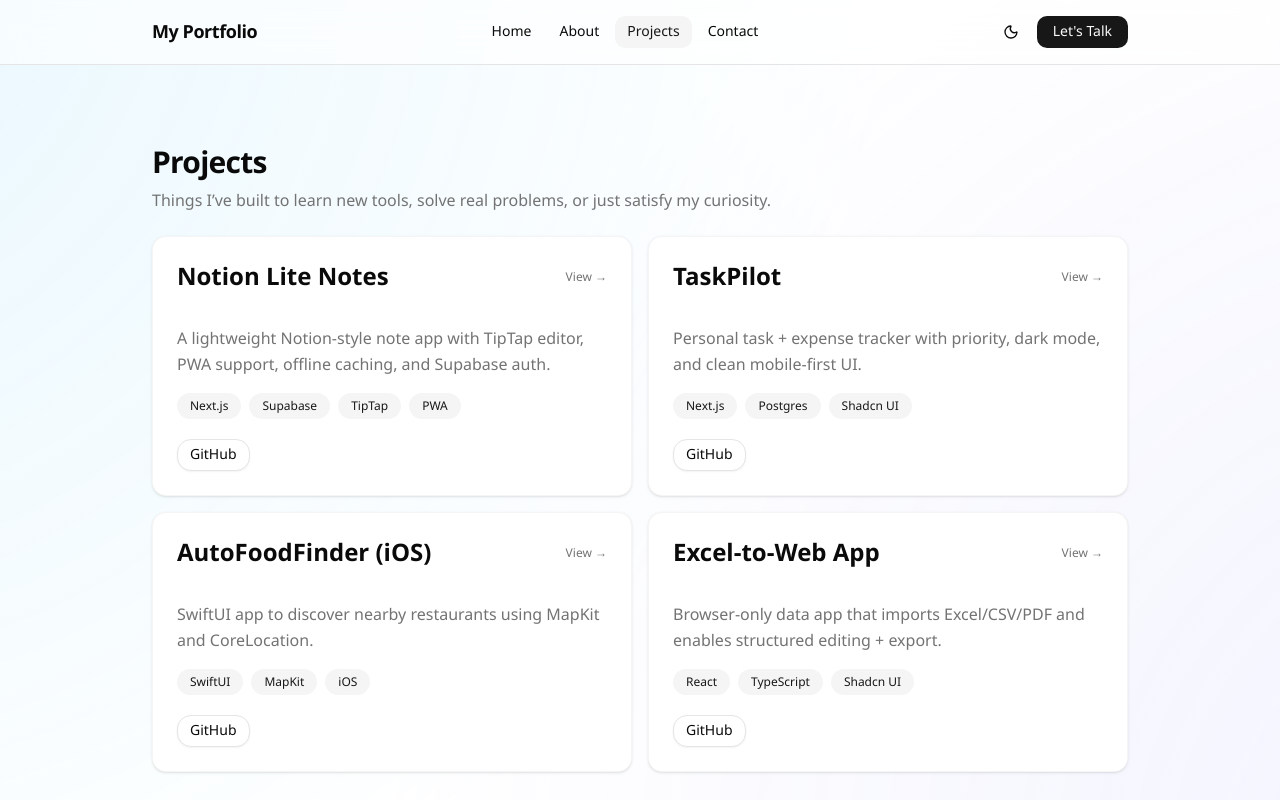
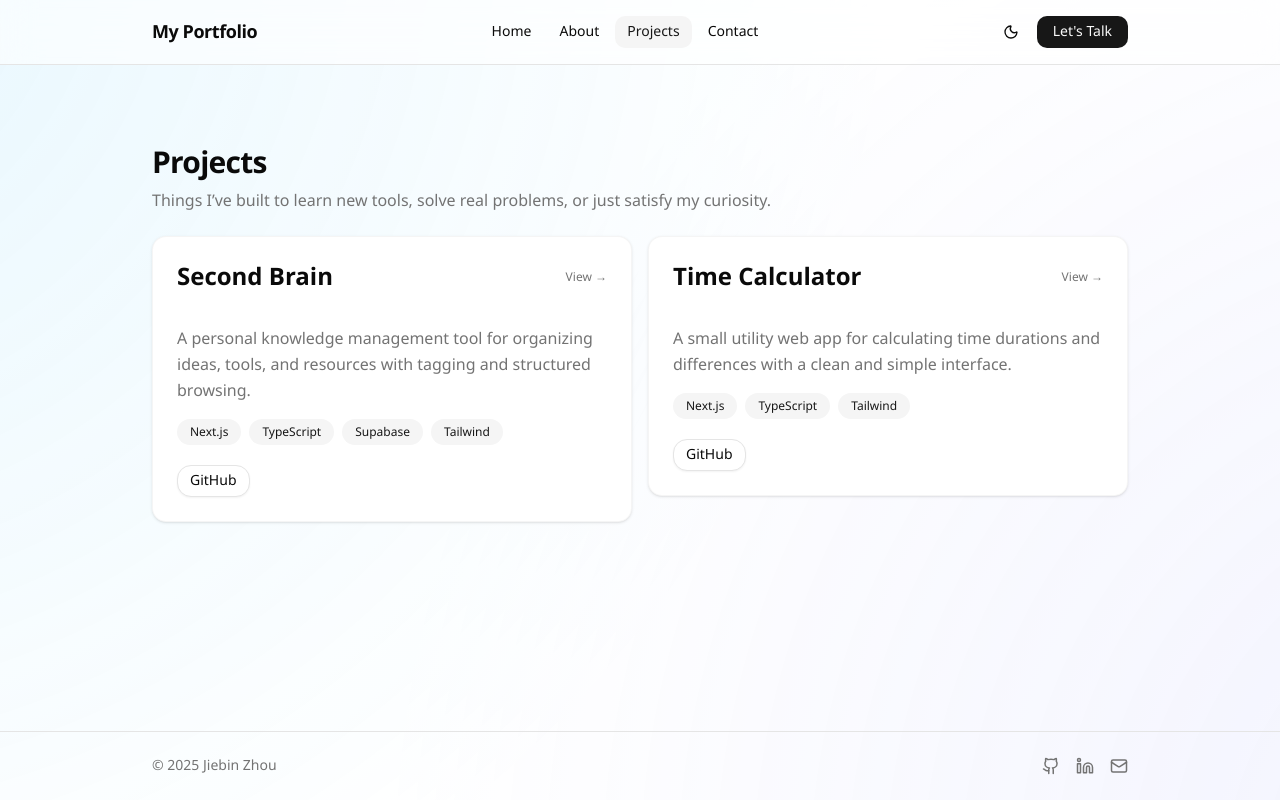
Before and after one commit to jiebinzhou98/portfolio, a Next.js app: page /projects in a window 1280 px wide. Shown: the top 800 px of the page. Built offline with nearby package versions, Linux system fonts and the light colour scheme.

Commit message:
fix project page

```diff
--- a/src/data/projects.ts
+++ b/src/data/projects.ts
@@ -9,35 +9,19 @@ export type Project = {
 
 export const projects: Project[] = [
   {
-    slug: "notion-lite",
-    title: "Notion Lite Notes",
+    slug: "second-brain",
+    title: "Second Brain",
     description:
-      "A lightweight Notion-style note app with TipTap editor, PWA support, offline caching, and Supabase auth.",
-    tags: ["Next.js", "Supabase", "TipTap", "PWA"],
-    github: "https://github.com/yourname/notion-lite",
+      "A personal knowledge management tool for organizing ideas, tools, and resources with tagging and structured browsing.",
+    tags: ["Next.js", "TypeScript", "Supabase", "Tailwind"],
+    github: "https://github.com/jiebinzhou98/second_brain",
   },
   {
-    slug: "taskpilot",
-    title: "TaskPilot",
+    slug: "time-calculator",
+    title: "Time Calculator",
     description:
-      "Personal task + expense tracker with priority, dark mode, and clean mobile-first UI.",
-    tags: ["Next.js", "Postgres", "Shadcn UI"],
-    github: "https://github.com/yourname/taskpilot",
-  },
-  {
-    slug: "autofoodfinder",
-    title: "AutoFoodFinder (iOS)",
-    description:
-      "SwiftUI app to discover nearby restaurants using MapKit and CoreLocation.",
-    tags: ["SwiftUI", "MapKit", "iOS"],
-    github: "https://github.com/yourname/autofoodfinder",
-  },
-  {
-    slug: "excel-webapp",
-    title: "Excel-to-Web App",
-    description:
-      "Browser-only data app that imports Excel/CSV/PDF and enables structured editing + export.",
-    tags: ["React", "TypeScript", "Shadcn UI"],
-    github: "https://github.com/yourname/excel-webapp",
+      "A small utility web app for calculating time durations and differences with a clean and simple interface.",
+    tags: ["Next.js", "TypeScript", "Tailwind"],
+    github: "https://github.com/jiebinzhou98/time-calculator",
   },
 ];
```
